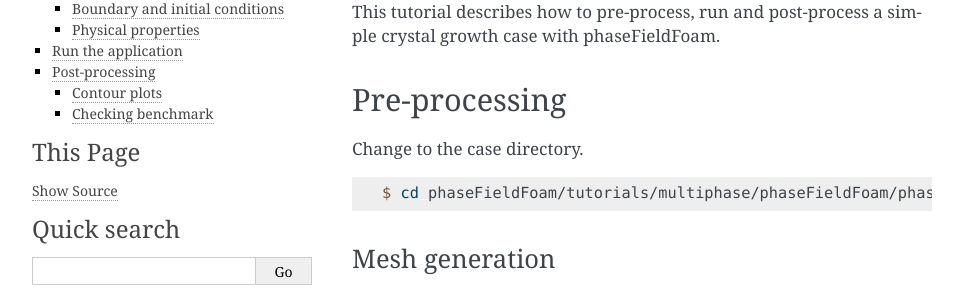
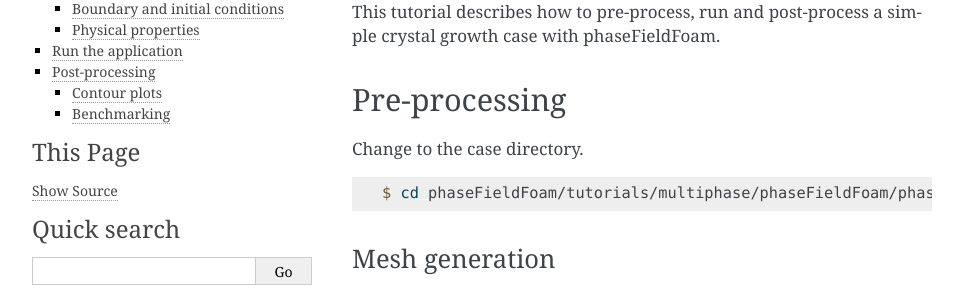
Before and after one commit to blebon/phaseFieldFoam, a Sphinx documentation site: the page built from docs/source/tutorials/phase.rst, in a window 1280 px wide and 900 px high. Shown: the part 159-454 px from the top of the window, without its empty margins (148-1111 px from the left). Built offline with Sphinx 7.4.7, drawn with Linux system fonts in a browser that asks for light colours; some of the changed text lies outside the part shown.

Commit message:
Benchmarking label

```diff
--- a/docs/source/tutorials/phase.rst
+++ b/docs/source/tutorials/phase.rst
@@ -79,8 +79,8 @@ postProcessing directory.
 
   Predicted crystal contour and under-cooling after 0.5 s of growth.
 
-Checking benchmark
-------------------
+Benchmarking
+------------
 
 To check if the numerical predictions are identical to the benchmark, run the following commands in the case directory:
 
```
